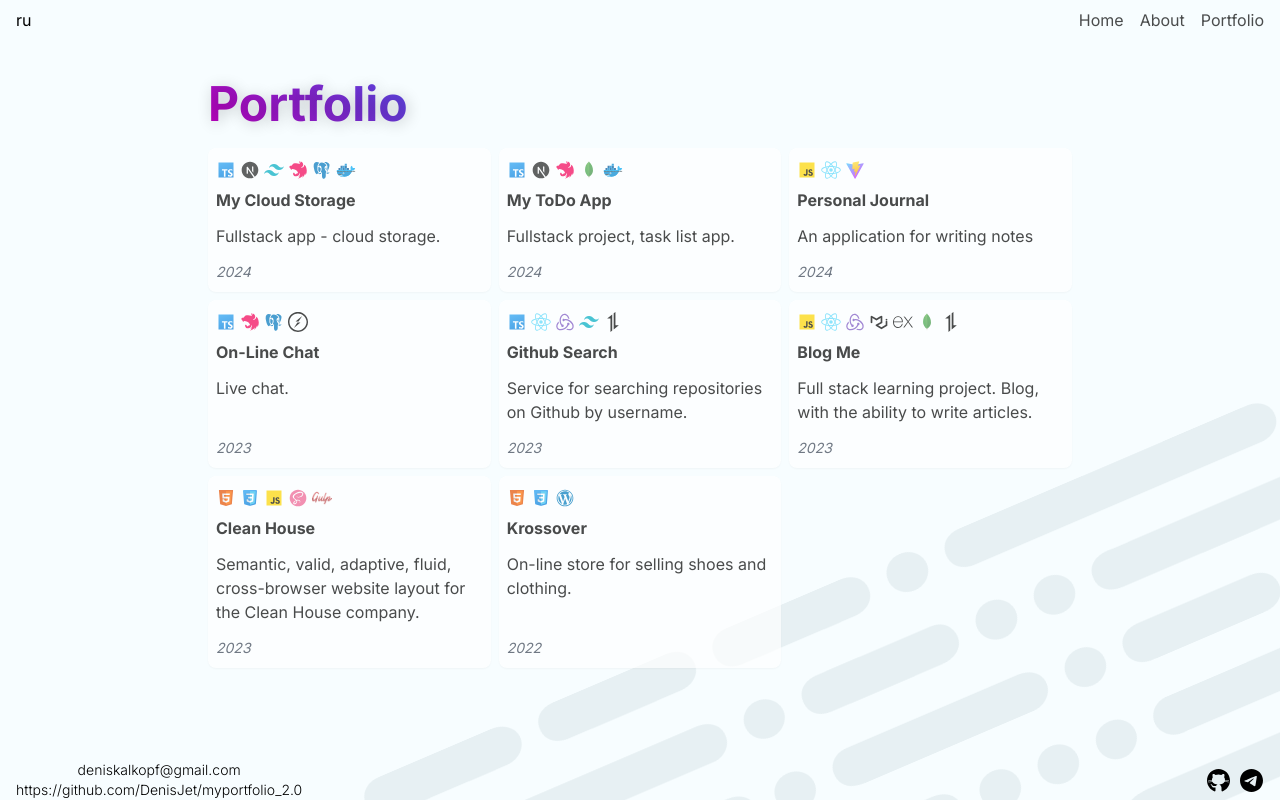
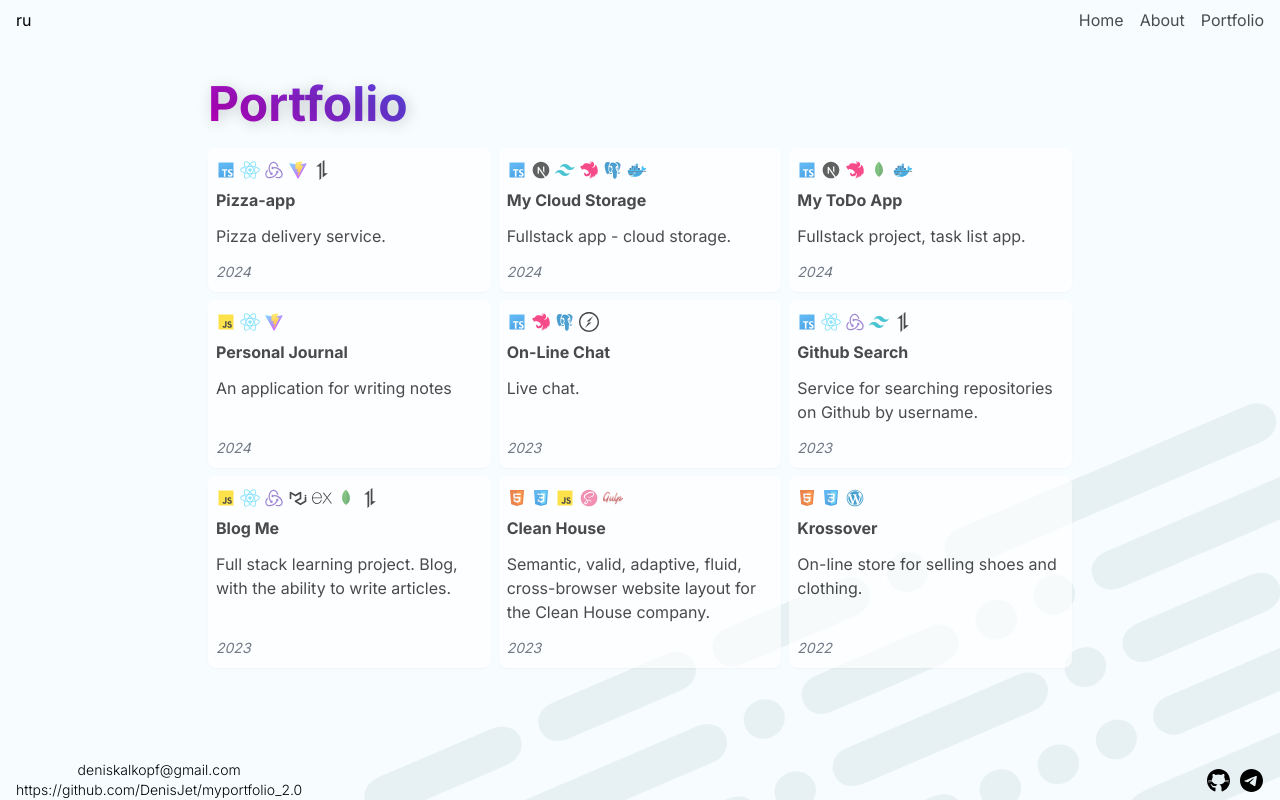
Before and after one commit to DenisJet/myportfolio_2.0, a Next.js app: page /en/portfolio in a window 1280 px wide. Built offline with nearby package versions, Linux system fonts and the light colour scheme.

Commit message:
add new project

```diff
--- a/src/projects/projectsEn.ts
+++ b/src/projects/projectsEn.ts
@@ -1,4 +1,23 @@
 export const projectsEn = [
+  {
+    id: '9',
+    link: '/ru/portfolio/personal-journal',
+    title: 'Pizza-app',
+    descriptionCard: 'Pizza delivery service.',
+    year: 2024,
+    iconsSrc: [
+      '/icons/icon-typescript.svg',
+      '/icons/react_icon.svg',
+      '/icons/icon-redux.svg',
+      '/icons/vite-icon.svg',
+      '/icons/axios_icon.svg',
+    ],
+    imageSrc: '/projects/pizza-app.png',
+    description:
+      'Food delivery service. User authorization and registration, viewing the menu and each dish, adding a dish to the cart and placing an order are implemented. There is a full-fledged work with react-router, receiving data through react-router, as well as receiving data through redux and storing the state in redux.',
+    uses: 'TypeScript, ReactJS, ReduxToolkit, Vite',
+    addLinks: ['https://github.com/DenisJet/pizza-app'],
+  },
   {
     id: '8',
     link: '/ru/portfolio/cloud-storage',
--- a/src/projects/projectsRu.ts
+++ b/src/projects/projectsRu.ts
@@ -1,4 +1,23 @@
 export const projectsRu = [
+  {
+    id: '9',
+    link: '/ru/portfolio/personal-journal',
+    title: 'Pizza-app',
+    descriptionCard: 'Сервис доставки пиццы.',
+    year: 2024,
+    iconsSrc: [
+      '/icons/icon-typescript.svg',
+      '/icons/react_icon.svg',
+      '/icons/icon-redux.svg',
+      '/icons/vite-icon.svg',
+      '/icons/axios_icon.svg',
+    ],
+    imageSrc: '/projects/pizza-app.png',
+    description:
+      'Сервис доставки еды. Реализованны авторизация и регистрация пользователя, просмотр меню и каждого блюда, добавление блюда в корзину и оформление заказа. Присутствует полноценная работа с react-router, получение данных через react-router, а так же получение данных через через redux и хранение состояния в redux.',
+    uses: 'TypeScript, ReactJS, ReduxToolkit, Vite',
+    addLinks: ['https://github.com/DenisJet/pizza-app'],
+  },
   {
     id: '8',
     link: '/ru/portfolio/cloud-storage',
```
Also changed, not shown: public/projects/pizza-app.png (added).
